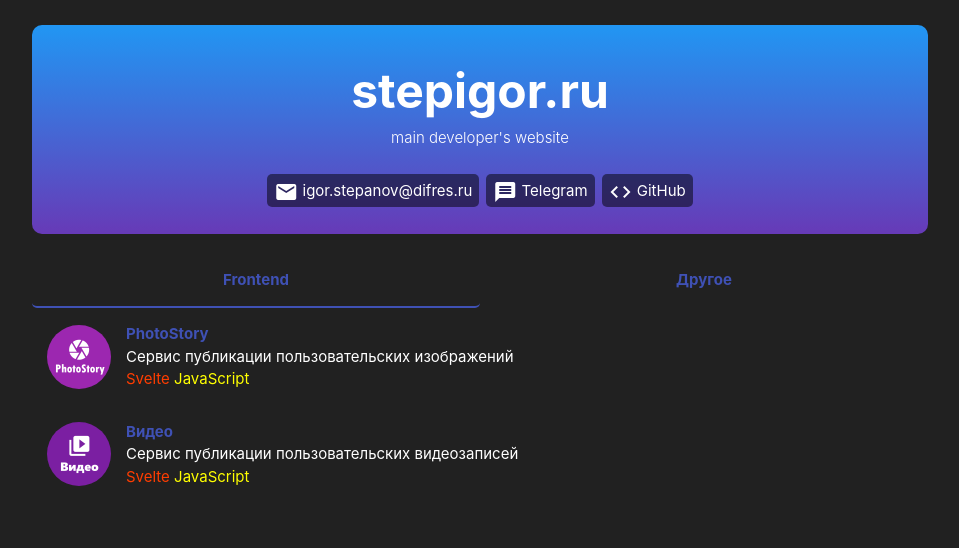
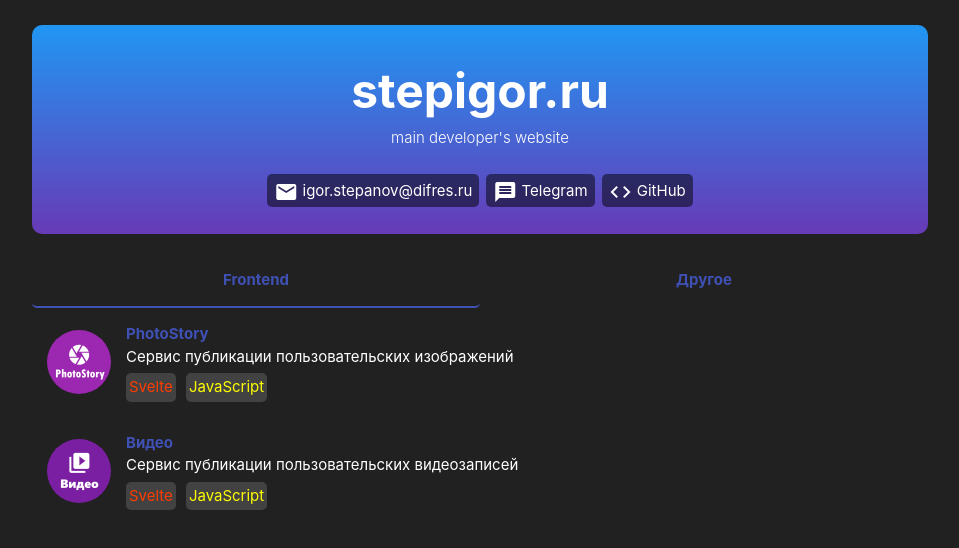
Before and after one commit to StepIgor/www.stepigor.ru, a React (Create React App) app: page / in a window 1280 px wide. Shown: the top 548 px of the page, without its empty margins (160-1119 px from the left). Built offline with nearby package versions, Linux system fonts and the light colour scheme.

Commit message:
Main Page is ready

```diff
--- a/src/ProjectList.css
+++ b/src/ProjectList.css
@@ -64,3 +64,16 @@
 .plist-element-body > .indigo-text {
     font-weight: bold;
 }
+
+.langs-list {
+    display: flex;
+    flex-direction: row;
+    gap: 10px;
+    margin-top: 5px;
+}
+
+.langs-list > div {
+    padding: 3px;
+    background: #424242;
+    border-radius: 5px;
+}
--- a/src/ProjectList.js
+++ b/src/ProjectList.js
@@ -20,8 +20,8 @@ function ProjectList(props) {
                     <div className={`plist-element-body`}>
                         <div className={`indigo-text`}>{projects[pj].name}</div>
                         <div>{projects[pj].short_description}</div>
-                        <div>{projects[pj].langs.map((lg) => <span key={lg.toString()}
-                            className={langs[lg].color}> {langs[lg].name}</span>)}</div>
+                        <div className={`langs-list`}>{projects[pj].langs.map((lg) => <div key={lg.toString()}
+                            className={langs[lg].color}> {langs[lg].name}</div>)}</div>
                     </div>
                 </div>
             </Fade>
```
